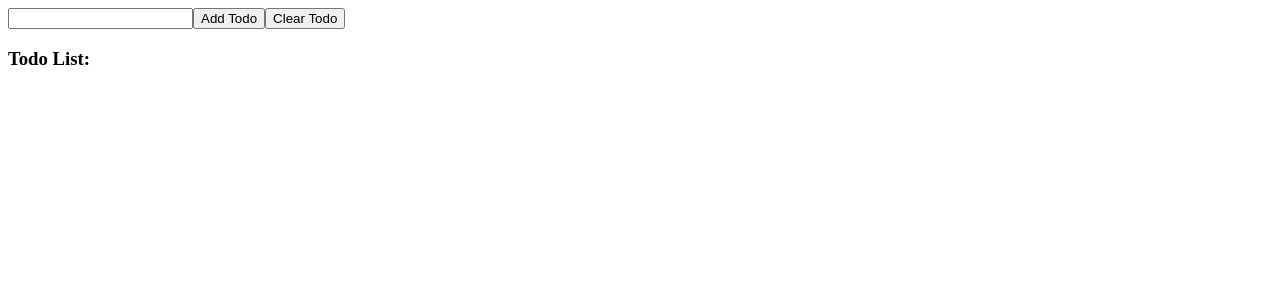
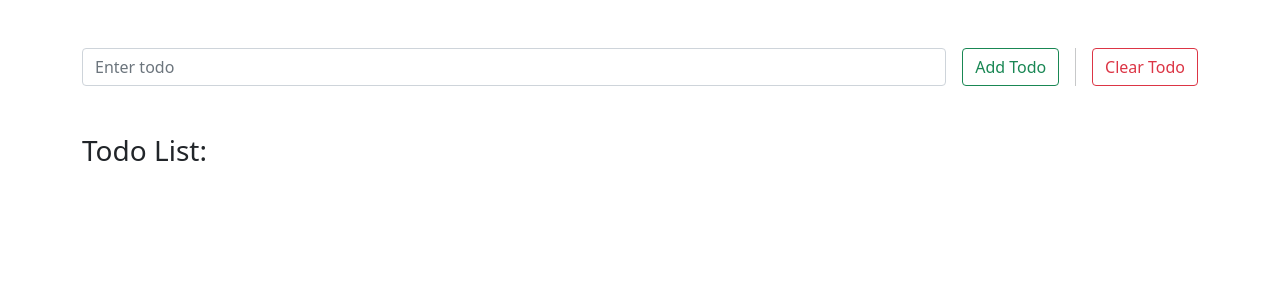
Before and after one commit to ShanuDey/react-todo-app, a React (Create React App) app: page / in a window 1280 px wide. Shown: the top 300 px of the page. Built offline with nearby package versions, Linux system fonts and the light colour scheme; the HTML template or start-up script is replaced by a standard one.

Commit message:
Added bootstrap designs
Signed-off-by: Shanu Dey <sd4shanudey@gmail.com>

```diff
--- a/package.json
+++ b/package.json
@@ -6,7 +6,9 @@
     "@testing-library/jest-dom": "^5.16.1",
     "@testing-library/react": "^12.1.2",
     "@testing-library/user-event": "^13.5.0",
+    "bootstrap": "^5.1.3",
     "react": "^17.0.2",
+    "react-bootstrap": "^2.1.0",
     "react-dom": "^17.0.2",
     "react-scripts": "5.0.0",
     "web-vitals": "^2.1.2"
--- a/src/App.js
+++ b/src/App.js
@@ -1,5 +1,8 @@
 import React, { useState, useRef, useEffect } from "react";
 import TodoList from "./TodoList";
+import "bootstrap/dist/css/bootstrap.min.css";
+import { Button, Form, Container, Stack } from "react-bootstrap";
+import "./style/App.css";
 
 const LOCAL_STORAGE_KEY = "MyTodoKey";
 
@@ -44,13 +47,37 @@ function App() {
 
   return (
     <>
-      <input type="text" ref={inputTodoRef} />
-      <button onClick={handleAddTodo}>Add Todo</button>
-      <button onClick={handleClearTodo}>Clear Todo</button>
-      <TodoList
-        todos={todos}
-        handleCheckboxStateChange={handleCheckboxStateChange}
-      />
+      <Container className="my-5">
+        <Stack direction="horizontal" gap={3}>
+          <Form.Control
+            className="me-auto"
+            type="text"
+            ref={inputTodoRef}
+            placeholder="Enter todo"
+          />
+          <Button
+            variant="outline-success"
+            className="custom-button"
+            onClick={handleAddTodo}
+          >
+            Add Todo
+          </Button>
+          <div className="vr" />
+          <Button
+            variant="outline-danger"
+            className="custom-button"
+            onClick={handleClearTodo}
+          >
+            Clear Todo
+          </Button>
+        </Stack>
+      </Container>
+      <Container>
+        <TodoList
+          todos={todos}
+          handleCheckboxStateChange={handleCheckboxStateChange}
+        />
+      </Container>
     </>
   );
 }
--- a/src/Todo.js
+++ b/src/Todo.js
@@ -9,14 +9,15 @@ export default function Todo({ todo, handleCheckboxStateChange }) {
   }
 
   return (
-    <div>
-      <label>
+    <div className="form-check">
       <input
+        className="form-check-input"
         type="checkbox"
         checked={todo.COMPLETED}
         ref={todoCheckBoxRef}
         onChange={handleChange}
       />
+      <label className="form-check-label" htmlFor="flexCheckChecked">
         {todo.NAME}
       </label>
     </div>
--- /dev/null
+++ b/src/style/App.css
@@ -0,0 +1,3 @@
+.custom-button {
+  white-space: nowrap;
+}
```
Also changed, not shown: 1 other file (tests, documents, lock files or other folders). Lines whose indentation alone changed are shown as unchanged.
